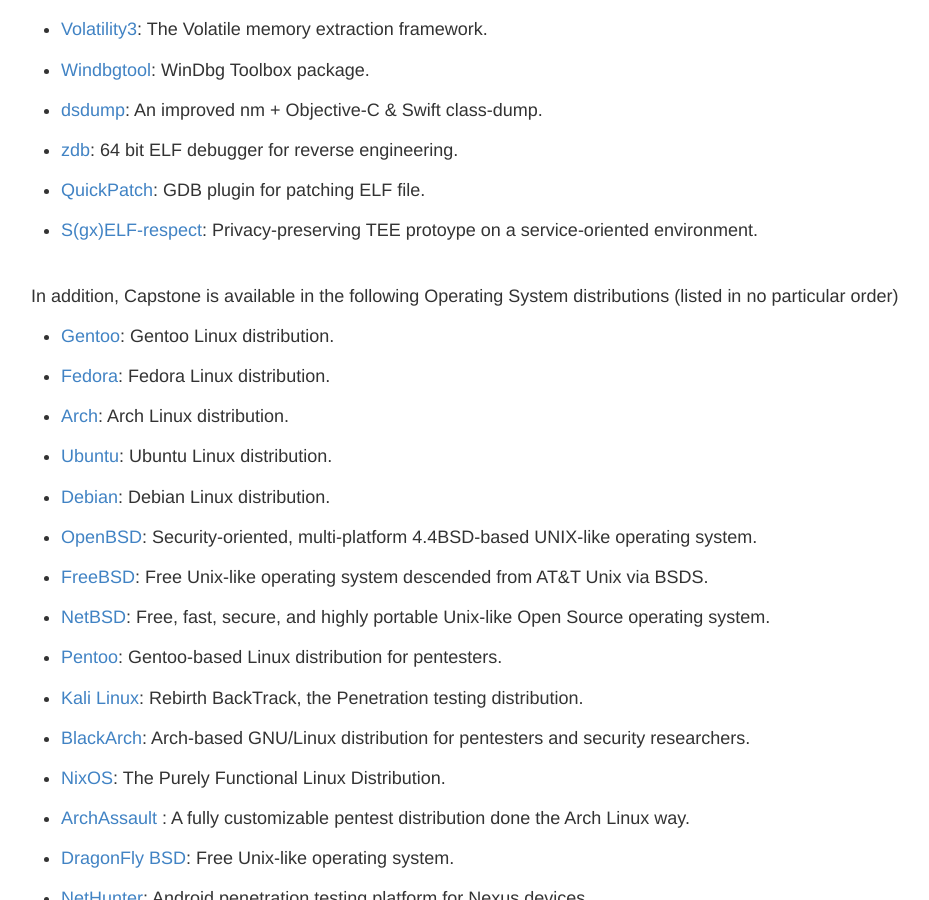
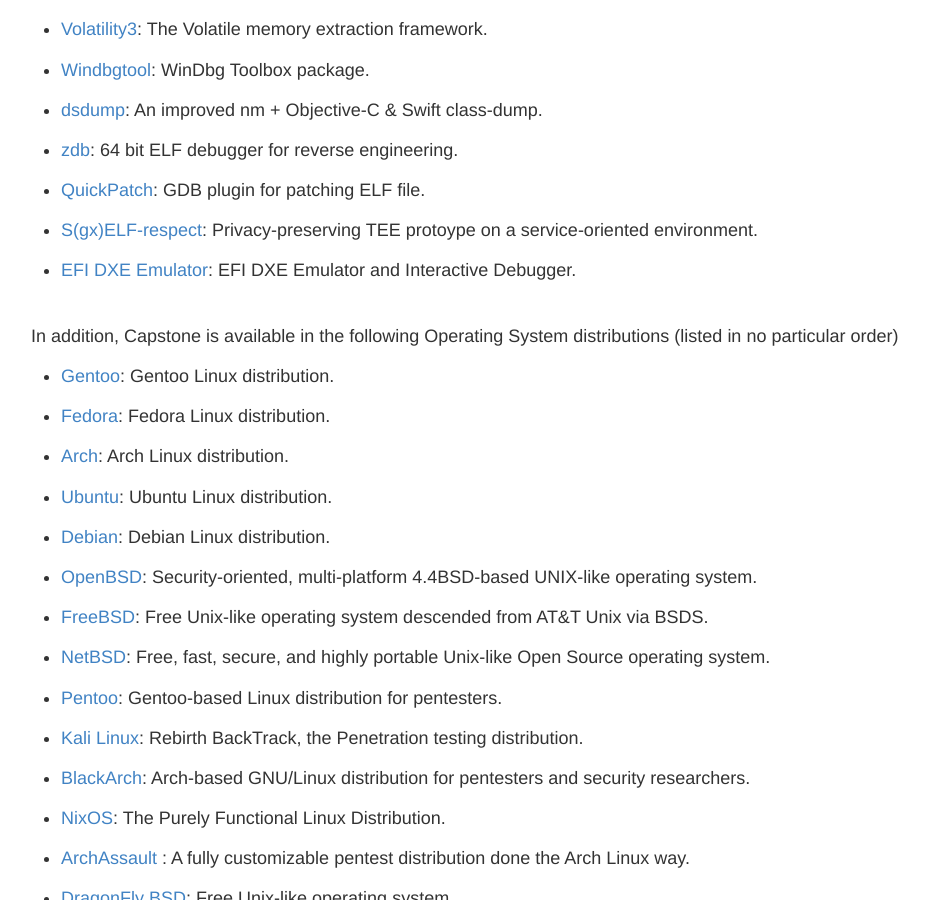
Before and after one commit to capstone-engine/capstone-engine.github.io, a Jekyll site: the page built from showcase.md, in a window 1280 px wide and 900 px high, scrolled down 20461 px. Shown: the whole window, without its empty margins (169-1098 px from the left). Built offline with Jekyll 4.4.1, drawn with Linux system fonts in a browser that asks for light colours; some of the changed lines change nothing that is shown.

Commit message:
showcase

```diff
--- a/showcase.md
+++ b/showcase.md
@@ -5,7 +5,7 @@
 
 ## Showcase
 
-In our knowledge, Capstone has been used by **491** following products (listed in no particular order).
+In our knowledge, Capstone has been used by **492** following products (listed in no particular order).
 
 - [Skorpio](http://groundx.io/docs/Opcde2018-skorpio.pdf): Cross-platform-architecture Dynamic Instrumentation Framework (PDF).
 
@@ -989,6 +989,7 @@
 
 - [S(gx)ELF-respect](https://github.com/StanPlatinum/elf-respect): Privacy-preserving TEE protoype on a service-oriented environment.
 
+- [EFI DXE Emulator](https://github.com/gdbinit/efi_dxe_emulator): EFI DXE Emulator and Interactive Debugger.
 
 <br>
 In addition, Capstone is available in the following Operating System distributions (listed in no particular order)
```
